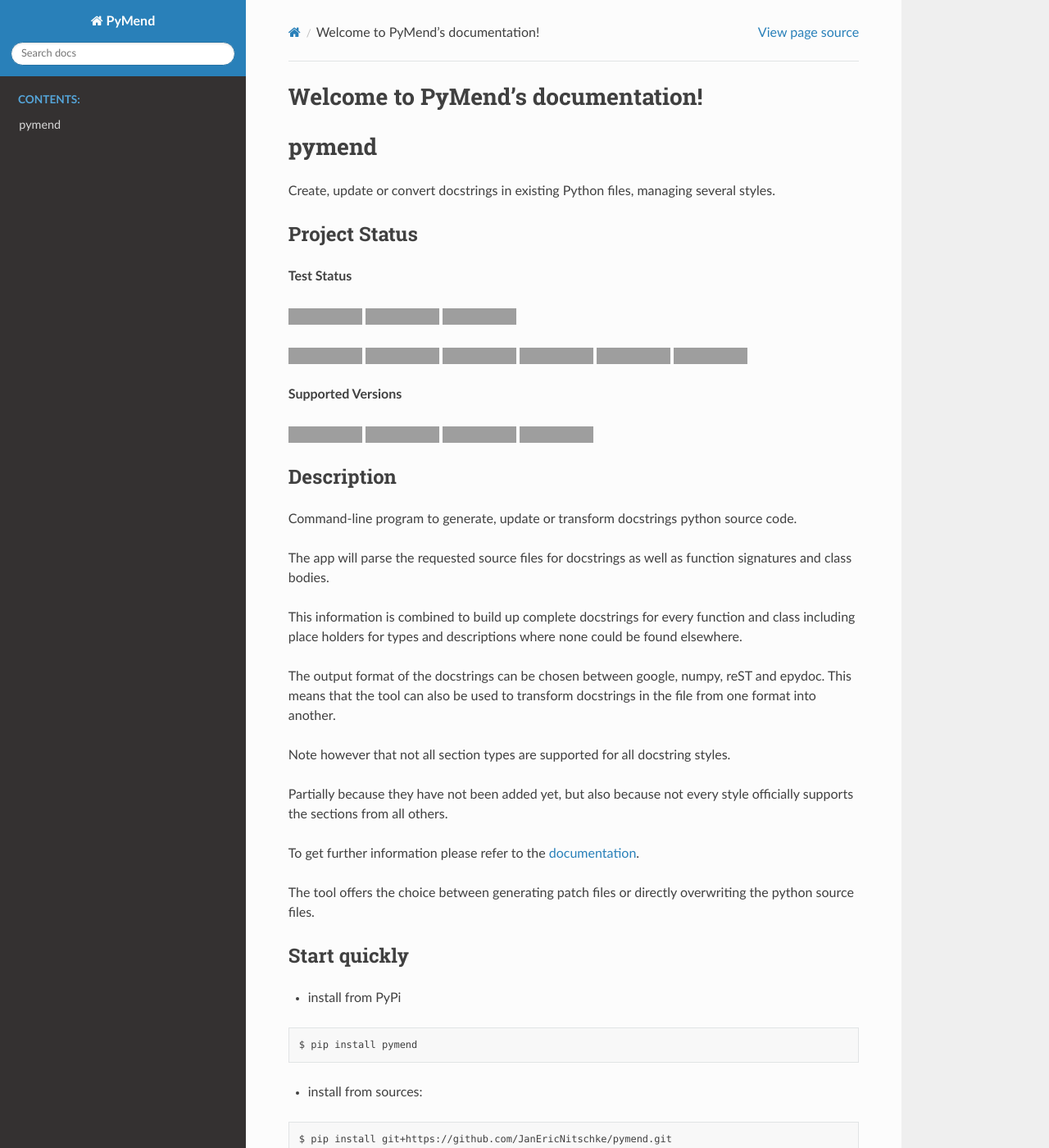
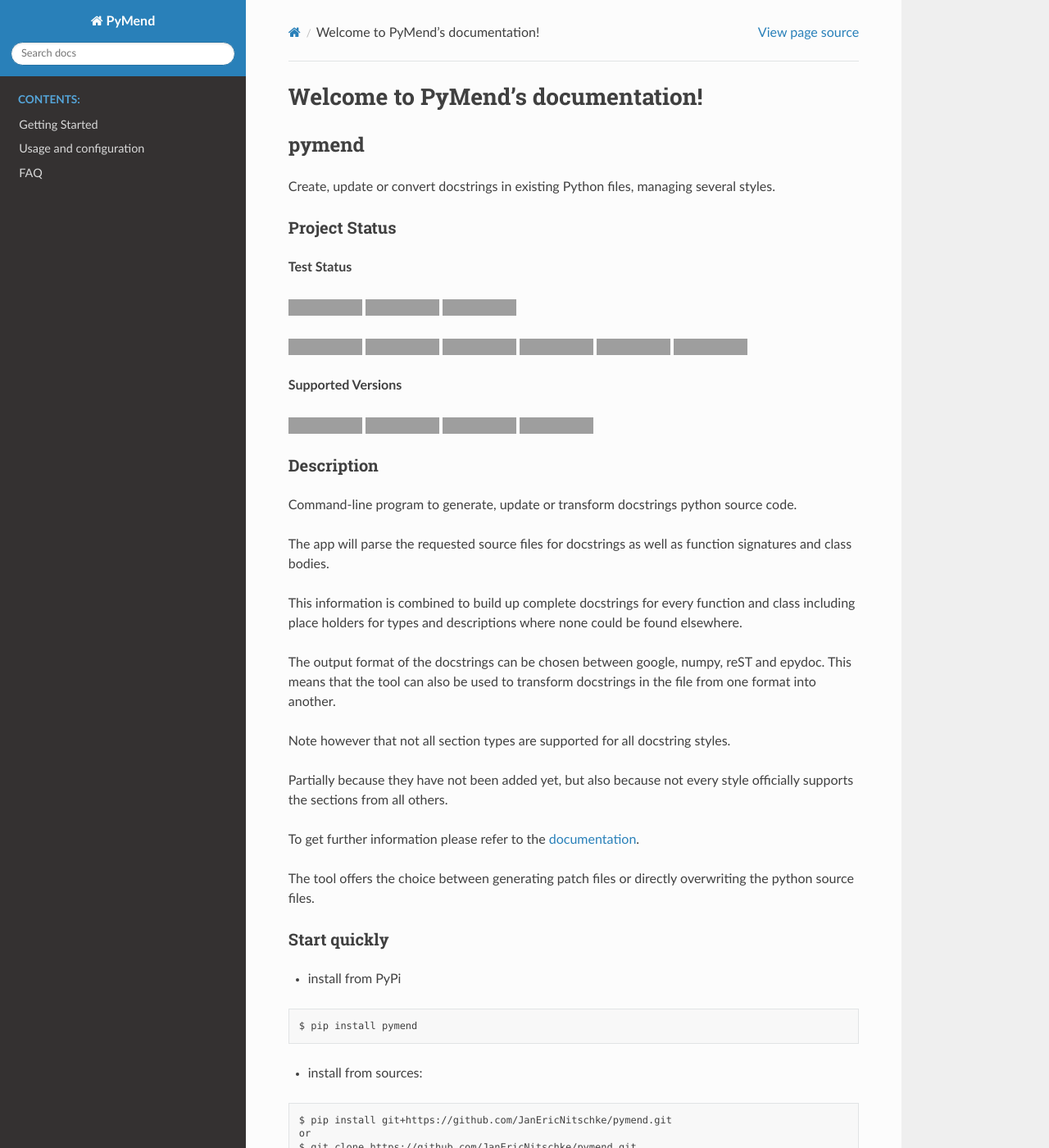
Before and after one commit to dadadel/pyment, a Sphinx documentation site: the page built from docs/index.rst, in a window 1280 px wide and 1400 px high. Shown: the whole window at 82% size. Built offline with Sphinx 7.4.7 and the Read the Docs theme 2.0.0, drawn with Linux system fonts in a browser that asks for light colours; some of the changed text lies outside the part shown; grey boxes are pictures that could not be loaded.

```diff
--- a/README.rst
+++ b/README.rst
@@ -1,11 +1,12 @@
+******
 pymend
-======
+******
 
 Create, update or convert docstrings in existing Python files, managing
 several styles.
 
 Project Status
---------------
+==============
 
 **Test Status**
 
@@ -29,7 +30,7 @@ with pyright| |pre-commit|
 ..       :alt: Test coverage (Coveralls)
 
 Description
------------
+===========
 
 Command-line program to generate, update or transform docstrings python
 source code.
@@ -58,7 +59,7 @@ The tool offers the choice between generating patch files or directly
 overwriting the python source files.
 
 Start quickly
--------------
+=============
 
 -  install from PyPi
 
@@ -297,7 +298,7 @@ and results in the final file (the same we would have gotten when applying the p
 
 
 Pre-commit
-----------
+==========
 
 To use pymend in a `pre-commit <https://pre-commit.com/>`__ hook just
 add the following to your ``.pre-commit-config.yaml``
@@ -313,7 +314,7 @@ add the following to your ``.pre-commit-config.yaml``
            args: ["--write", "--check"]
 
 Acknowledgements
-----------------
+================
 
 This project was inspired by and is originally based upon
 `pyment <https://github.com/dadadel/pyment/>`__. The intended
@@ -331,6 +332,9 @@ So far only minor modifications have been made to the docstring parsing
 functionality. Mainly the addition of the “Methods” section for numpydoc
 style docstrings. Additionally the the code has been linted as well as
 type hinted.
+
+The code for configuration and file handling is more or less taken directly
+from `black <https://github.com/psf/black/>`__.
 
 .. |Build| image:: https://github.com/JanEricNitschke/pymend/actions/workflows/build.yaml/badge.svg
    :target: https://github.com/JanEricNitschke/pymend/workflows/build.yaml
--- a/docs/conf.py
+++ b/docs/conf.py
@@ -26,7 +26,7 @@ sys.path.insert(0, os.path.abspath(".."))
 project = "PyMend"
 copyright = "2023, Jan-Eric Nitschke"
 author = "Jan-Eric Nitschke"
-release = "1.0.0"
+release = "1.0.5"
 
 # -- General configuration ---------------------------------------------------
 
@@ -43,6 +43,7 @@ extensions = [
     "sphinx_rtd_theme",
     "sphinx.ext.autosectionlabel",
     "sphinx_search.extension",
+    "sphinx_copybutton",
 ]
 
 # Add any paths that contain templates here, relative to this directory.
--- /dev/null
+++ b/docs/faq.rst
@@ -0,0 +1,5 @@
+***
+FAQ
+***
+
+No frequently asked questions yet.
--- /dev/null
+++ b/docs/getting_started.rst
@@ -0,0 +1,5 @@
+***************
+Getting Started
+***************
+
+Some explanations on getting started.
--- a/docs/index.rst
+++ b/docs/index.rst
@@ -3,20 +3,25 @@
    You can adapt this file completely to your liking, but it should at least
    contain the root `toctree` directive.
 
+##################################
 Welcome to PyMend's documentation!
-==================================
+##################################
 
 .. include:: ../README.rst
 
+
 .. toctree::
-   :maxdepth: 2
+   :maxdepth: 1
    :caption: Contents:
 
-   modules
+   getting_started
+   usage_and_configuration/index
+   faq
+
+
 
 Indices and tables
 ==================
 
 * :ref:`genindex`
-* :ref:`modindex`
 * :ref:`search`
--- a/docs/requirements.txt
+++ b/docs/requirements.txt
@@ -1,6 +1,7 @@
 click>=8.0.0
 readthedocs-sphinx-search==0.3.1
 sphinx==7.2.6
+sphinx-copybutton>=0.5.2
 sphinx_rtd_theme==1.3.0
 tomli>=1.1.0
 typing-extensions>=4.0,<5.0
--- /dev/null
+++ b/docs/usage_and_configuration/index.rst
@@ -0,0 +1,6 @@
+***********************
+Usage and configuration
+***********************
+
+.. toctree::
+    the_basics
--- /dev/null
+++ b/docs/usage_and_configuration/the_basics.rst
@@ -0,0 +1,4 @@
+The basics
+==========
+
+Some basic stuff
```
Also changed, not shown: docs/modules.rst (deleted, +0 -7 lines).
